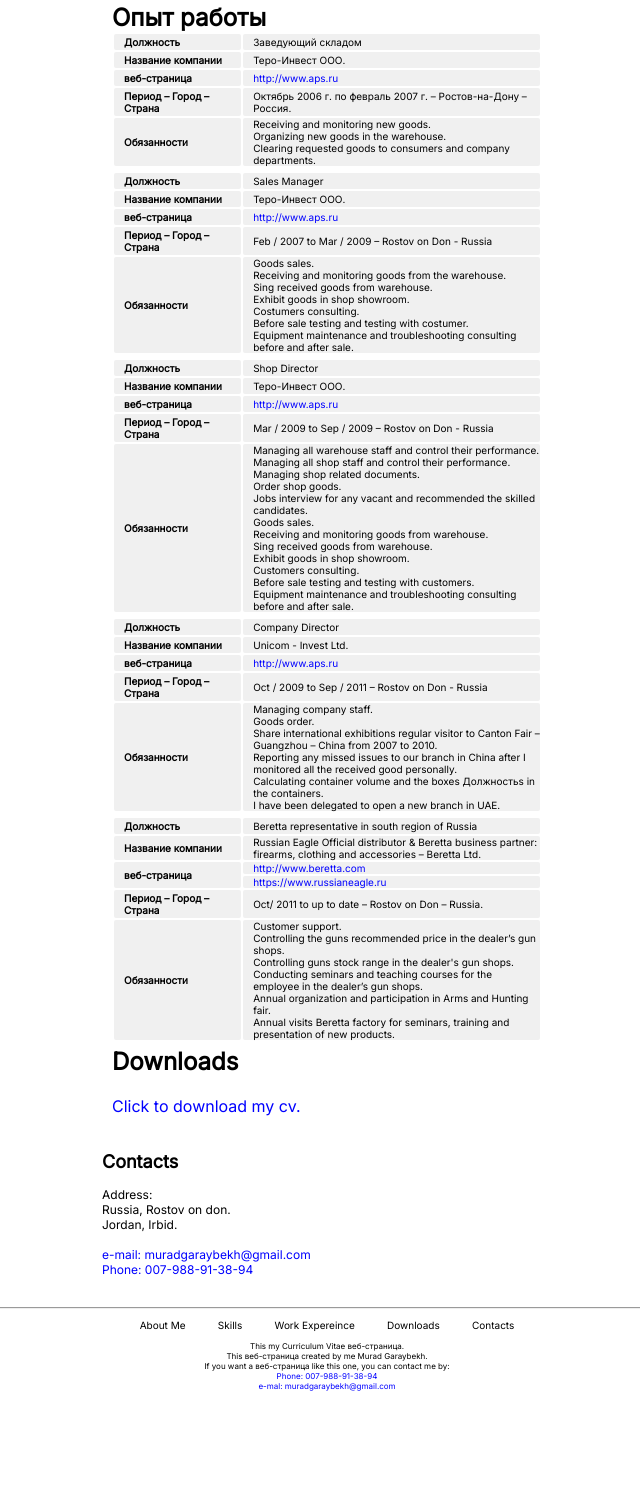
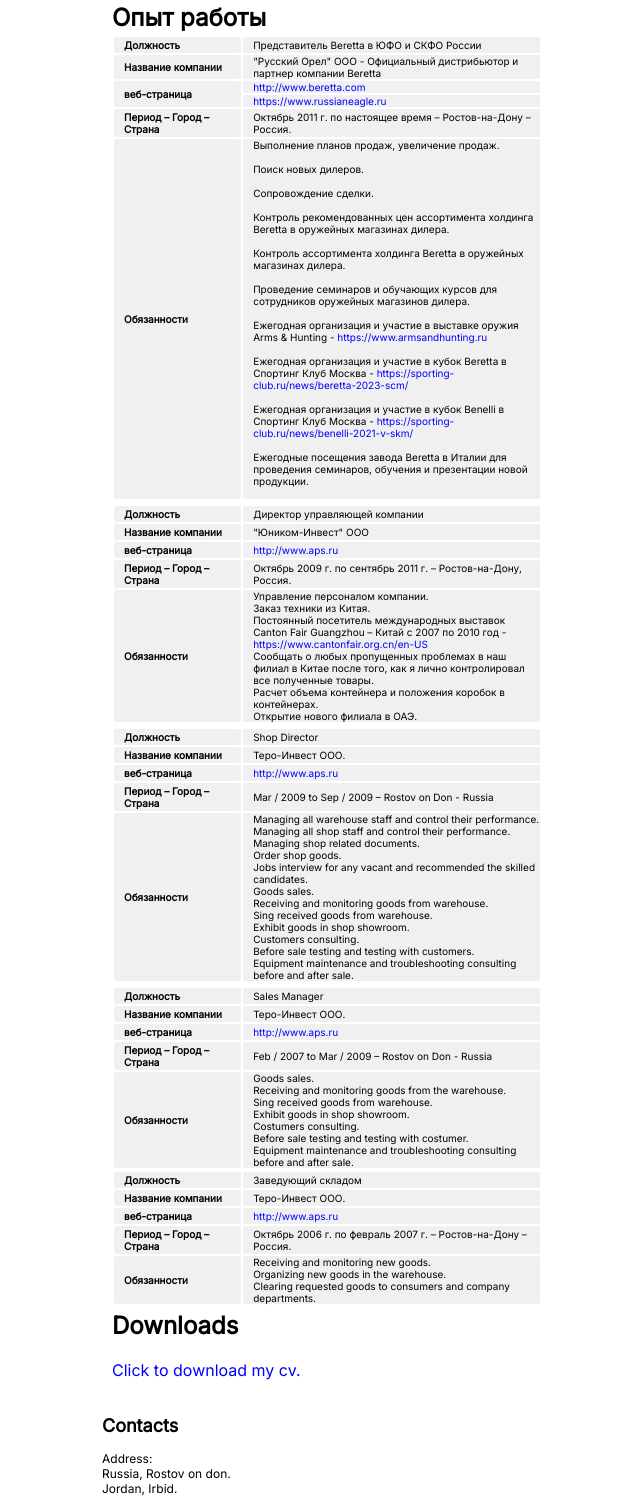
Before and after one commit to murad-gh/murad-gh.github.io, a plain HTML site: page russian.html in a window 1280 px wide. Shown: the part 819-2325 px from the top of the page, without its empty margins (313-953 px from the left). Before the commit the page ends 2220 px from the top, so only its background shows below. Drawn offline with Linux system fonts and the light colour scheme.

Commit message:
all pagers 17.09

```diff
--- a/russian.html
+++ b/russian.html
@@ -361,64 +361,78 @@
         <!-- Work Expereince -->
         <div class="work-expereince" id="work-expereince">
             <h1 style="text-align: left;">Опыт работы</h1>
-            <table class="center">
+
+            <table style="margin-top: 3px;" class="center">
                 <tr class="table-background-color">
                     <th>Должность</th>
-                    <td class="td-work">Заведующий складом</td>
+                    <td class="td-work">Представитель Beretta в ЮФО и СКФО России</td>
                 </tr>
                 <tr class="table-background-color">
                     <th>Название компании</th>
-                    <td class="td-work">Теро-Инвест ООО.</td>
+                    <td class="td-work">"Русский Орел" ООО - Официальный дистрибьютор и партнер компании Beretta</td>
+                </tr>
+                <tr class="table-background-color">
+                    <th rowspan="2">веб-страница</th>
+                    <!-- I top here -->
+                    <td class="td-work td-www-hover"><a href="http://www.beretta.com" target="_blank" class="www-color">http://www.beretta.com</a></td>
+                </tr>
+                <tr class="table-background-color">
+                    <td class="td-work td-www-hover"><a href="https://www.russianeagle.ru" target="_blank" class="www-color">https://www.russianeagle.ru</a></td>
+                </tr>
+                <tr class="table-background-color">
+                    <th>Период – Город – Страна</th>
+                    <td class="td-work">Октябрь 2011 г. по настоящее время – Ростов-на-Дону – Россия.</td>
+                </tr>
+                <tr class="table-background-color">
+                    <th>Обязанности</th>
+                    <td class="td-work">
+                        Выполнение планов продаж, увеличение продаж.<br><br>
+                        Поиск новых дилеров.<br><br>
+                        Сопровождение сделки.<br><br>
+                        Контроль рекомендованных цен ассортимента холдинга Beretta в оружейных магазинах дилера.<br><br>
+                        Контроль ассортимента холдинга Beretta в оружейных магазинах дилера.<br><br>
+                        Проведение семинаров и обучающих курсов для сотрудников оружейных магазинов дилера.<br><br>
+                        Ежегодная организация и участие в выставке оружия Arms & Hunting - <a href="https://www.armsandhunting.ru" target="_blank" class="www-color">https://www.armsandhunting.ru</a><br><br>
+                        Ежегодная организация и участие в кубок Beretta в Спортинг Клуб Москва - <a href="https://sporting-club.ru/news/beretta-2023-scm/" target="_blank" class="www-color">https://sporting-club.ru/news/beretta-2023-scm/</a><br><br>
+                        Ежегодная организация и участие в кубок Benelli в Спортинг Клуб Москва - <a href="https://sporting-club.ru/news/benelli-2021-v-skm/" target="_blank" class="www-color">https://sporting-club.ru/news/benelli-2021-v-skm/</a><br><br>
+                        Ежегодные посещения завода Beretta в Италии для проведения семинаров, обучения и презентации новой продукции.<br><br>
+                    </td>
+                </tr>
+            </table>
+
+            <table style="margin-top: 3px;" class="center">
+                <tr class="table-background-color">
+                    <th>Должность</th>
+                    <td class="td-work">Директор управляющей компании</td>
+                </tr>
+                <tr class="table-background-color">
+                    <th>Название компании</th>
+                    <td class="td-work">"Юником-Инвест" ООО</td>
                 </tr>
                 <tr class="table-background-color">
                     <th>веб-страница</th>
+
+                    <!-- to top here -->
 
                     <td class="td-work td-www-hover"><a href="http://www.aps.ru" target="_blank" class="www-color">http://www.aps.ru</a></td>
                 </tr>
                 <tr class="table-background-color">
                     <th>Период – Город – Страна</th>
-                    <td class="td-work">Октябрь 2006 г. по февраль 2007 г. – Ростов-на-Дону – Россия.</td>
+                    <td class="td-work">Октябрь 2009 г. по сентябрь 2011 г. – Ростов-на-Дону, Россия.</td>
                 </tr>
                 <tr class="table-background-color">
                     <th>Обязанности</th>
                     <td class="td-work">
-                        Receiving and monitoring new goods.<br>
-                        Organizing new goods in the warehouse.<br>
-                        Clearing requested goods to consumers and company departments.<br>
+                        Управление персоналом компании.<br>
+                        Заказ техники из Китая.<br>
+                        Постоянный посетитель международных выставок Canton Fair Guangzhou – Китай с 2007 по 2010 год - <a href="https://www.cantonfair.org.cn/en-US" target="_blank" class="www-color">https://www.cantonfair.org.cn/en-US</a><br>
+                        Сообщать о любых пропущенных проблемах в наш филиал в Китае после того, как я лично контролировал все полученные товары.<br>
+                        Расчет объема контейнера и положения коробок в контейнерах.<br>
+                        Открытие нового филиала в ОАЭ.<br>
                     </td>
                 </tr>
             </table>
-            <table style="margin-top: 3px;" class="center">
-                <tr class="table-background-color">
-                    <th>Должность</th>
-                    <td class="td-work">Sales Manager</td>
-                </tr>
-                <tr class="table-background-color">
-                    <th>Название компании</th>
-                    <td class="td-work">Теро-Инвест ООО.</td>
-                </tr>
-                <tr class="table-background-color">
-                    <th>веб-страница</th>
-                    <!-- I top here -->
-                    <td class="td-work td-www-hover"><a href="http://www.aps.ru" target="_blank" class="www-color">http://www.aps.ru</a></td>
-                </tr>
-                <tr class="table-background-color">
-                    <th>Период – Город – Страна</th>
-                    <td class="td-work">Feb / 2007 to Mar / 2009 – Rostov on Don - Russia</td>
-                </tr>
-                <tr class="table-background-color">
-                    <th>Обязанности</th>
-                    <td class="td-work">
-                        Goods sales.<br>
-                        Receiving and monitoring goods from the warehouse.<br>
-                        Sing received goods from warehouse.<br>
-                        Exhibit goods in shop showroom.<br>
-                        Costumers consulting.<br>
-                        Before sale testing and testing with costumer.<br>
-                        Equipment maintenance and troubleshooting consulting before and after sale.<br>
-                    </td>
-                </tr>
-            </table>
+
             <table style="margin-top: 3px;" class="center">
                 <tr class="table-background-color">
                     <th>Должность</th>
@@ -455,68 +469,63 @@
                     </td>
                 </tr>
             </table>
+
             <table style="margin-top: 3px;" class="center">
                 <tr class="table-background-color">
                     <th>Должность</th>
-                    <td class="td-work">Company Director</td>
+                    <td class="td-work">Sales Manager</td>
                 </tr>
                 <tr class="table-background-color">
                     <th>Название компании</th>
-                    <td class="td-work">Unicom - Invest Ltd.</td>
+                    <td class="td-work">Теро-Инвест ООО.</td>
                 </tr>
                 <tr class="table-background-color">
                     <th>веб-страница</th>
+                    <!-- I top here -->
+                    <td class="td-work td-www-hover"><a href="http://www.aps.ru" target="_blank" class="www-color">http://www.aps.ru</a></td>
+                </tr>
+                <tr class="table-background-color">
+                    <th>Период – Город – Страна</th>
+                    <td class="td-work">Feb / 2007 to Mar / 2009 – Rostov on Don - Russia</td>
+                </tr>
+                <tr class="table-background-color">
+                    <th>Обязанности</th>
+                    <td class="td-work">
+                        Goods sales.<br>
+                        Receiving and monitoring goods from the warehouse.<br>
+                        Sing received goods from warehouse.<br>
+                        Exhibit goods in shop showroom.<br>
+                        Costumers consulting.<br>
+                        Before sale testing and testing with costumer.<br>
+                        Equipment maintenance and troubleshooting consulting before and after sale.<br>
+                    </td>
+                </tr>
+            </table>
 
-                    <!-- to top here -->
+            <table class="center">
+                <tr class="table-background-color">
+                    <th>Должность</th>
+                    <td class="td-work">Заведующий складом</td>
+                </tr>
+                <tr class="table-background-color">
+                    <th>Название компании</th>
+                    <td class="td-work">Теро-Инвест ООО.</td>
+                </tr>
+                <tr class="table-background-color">
+                    <th>веб-страница</th>
 
                     <td class="td-work td-www-hover"><a href="http://www.aps.ru" target="_blank" class="www-color">http://www.aps.ru</a></td>
                 </tr>
                 <tr class="table-background-color">
                     <th>Период – Город – Страна</th>
-                    <td class="td-work">Oct / 2009 to Sep / 2011 – Rostov on Don - Russia</td>
+                    <td class="td-work">Октябрь 2006 г. по февраль 2007 г. – Ростов-на-Дону – Россия.</td>
                 </tr>
                 <tr class="table-background-color">
                     <th>Обязанности</th>
                     <td class="td-work">
-                        Managing company staff.<br>
-                        Goods order.<br>
-                        Share international exhibitions regular visitor to Canton Fair – Guangzhou – China from 2007 to 2010.<br>
-                        Reporting any missed issues to our branch in China after I monitored all the received good personally.<br>
-                        Calculating container volume and the boxes Должностьs in the containers.<br>
-                        I have been delegated to open a new branch in UAE.<br>
-                    </td>
-                </tr>
-            </table>
-            <table style="margin-top: 3px;" class="center">
-                <tr class="table-background-color">
-                    <th>Должность</th>
-                    <td class="td-work">Beretta representative in south region of Russia</td>
-                </tr>
-                <tr class="table-background-color">
-                    <th>Название компании</th>
-                    <td class="td-work">Russian Eagle Official distributor & Beretta business partner: firearms, clothing and accessories – Beretta Ltd.</td>
-                </tr>
-                <tr class="table-background-color">
-                    <th rowspan="2">веб-страница</th>
-                    <!-- I top here -->
-                    <td class="td-work td-www-hover"><a href="http://www.beretta.com" target="_blank" class="www-color">http://www.beretta.com</a></td>
-                </tr>
-                <tr class="table-background-color">
-                    <td class="td-work td-www-hover"><a href="https://www.russianeagle.ru" target="_blank" class="www-color">https://www.russianeagle.ru</a></td>
-                </tr>
-                <tr class="table-background-color">
-                    <th>Период – Город – Страна</th>
-                    <td class="td-work">Oct/ 2011 to up to date – Rostov on Don – Russia.</td>
-                </tr>
-                <tr class="table-background-color">
-                    <th>Обязанности</th>
-                    <td class="td-work">
-                        Customer support.<br>
-                        Controlling the guns recommended price in the dealer’s gun shops.<br>
-                        Controlling guns stock range in the dealer's gun shops.<br>
-                        Conducting seminars and teaching courses for the employee in the dealer’s gun shops.<br>
-                        Annual organization and participation in Arms and Hunting fair.<br>
-                        Annual visits Beretta factory for seminars, training and presentation of new products.<br>
+                        Receiving and monitoring new goods.<br>
+                        Organizing new goods in the warehouse.<br>
+                        Clearing requested goods to consumers and company departments.<br>
                     </td>
                 </tr>
             </table>
```
